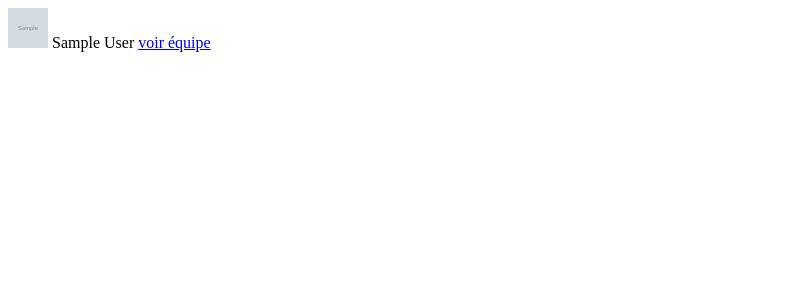
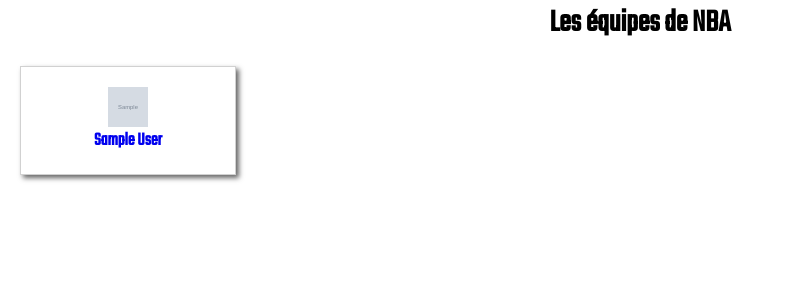
Before and after one commit to DavidMTdev/api-python, a Flask app: page / in a window 1280 px wide. Shown: the top 300 px of the page, without its empty margins (0-787 px from the left). Run offline with Flask 2, Linux system fonts and the light colour scheme; grey boxes marked "Sample" are stand-in pictures; a database or web service that is not in the repository returns one stand-in record (values such as "Sample title"); data that the repository does not hold is empty.

Commit message:
adding style on index.html

```diff
--- a/static/style.css
+++ b/static/style.css
@@ -0,0 +1,34 @@
+*{
+    padding: 0;
+    margin: 0;
+    text-decoration: none;
+    font-family: 'Teko', sans-serif;
+}
+
+.title{
+    text-align: center;
+}
+
+.team-container{
+    margin: 20px;
+    /* width: 10%; */
+    display: block;
+    border: 0.1px solid rgb(209, 209, 209);
+    -moz-box-shadow: 3px 3px 5px 0px #656565;
+    -webkit-box-shadow: 3px 3px 5px 0px #656565;
+    -o-box-shadow: 3px 3px 5px 0px #656565;
+    box-shadow: 3px 3px 5px 0px #656565;;
+}
+
+.team-link{
+    margin: 20px;
+    display: flex;
+    flex-direction: column;
+    justify-content: center;
+    align-items: center;
+}
+
+.container{
+    display: grid;
+    grid-template-columns: 1fr 1fr 1fr 1fr 1fr;
+}
--- a/templates/index.html
+++ b/templates/index.html
@@ -6,16 +6,19 @@
 {% endblock title %}
 
 {% block style %}
+<link rel="stylesheet" href="../static/style.css">
 {% endblock style %}
 
 {% block content %}
-
-{% for team in teams %}
-<div>
-    <img width="40px" height="40px" src="{{ team.logo  }}" alt="">
-    {{ team.fullName  }}
-    <a href="{{ url_for('team', id=team.teamId) }}">voir équipe</a>
+<h1 class="title">Les équipes de NBA</h1>
+<div class="container">
+    {% for team in teams %}
+    <div class="team-container">
+        <a href="{{ url_for('team', id=team.teamId) }}" class="team-link">
+            <img width="40px" height="40px" src="{{ team.logo  }}" alt="">
+            <h3>{{ team.fullName  }}</h3>
+        </a>
+    </div>
+    {% endfor %}
 </div>
-{% endfor %}
-
 {% endblock content %}
--- a/templates/layout/base.html
+++ b/templates/layout/base.html
@@ -4,6 +4,7 @@
 <head>
     <meta charset="UTF-8">
     <meta name="viewport" content="width=device-width, initial-scale=1.0">
+    <link href="https://fonts.googleapis.com/css2?family=Teko&display=swap" rel="stylesheet">
 
     {% block title %}
     {% endblock title %}
```
